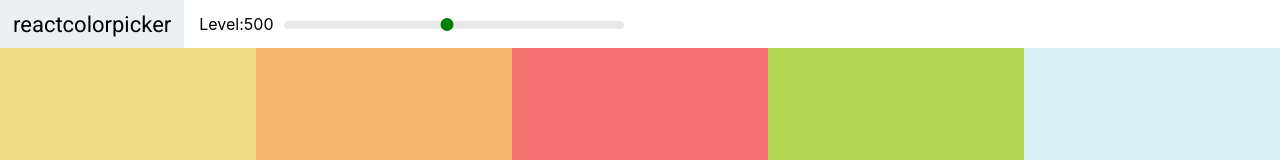
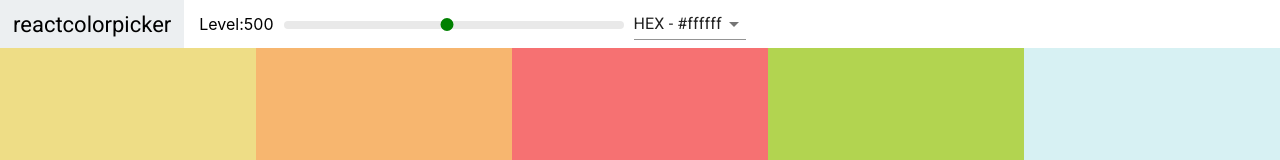
Before and after one commit to dkurganskii/color-project, a React (Create React App) app: page / in a window 1280 px wide. Shown: the top 160 px of the page. Built offline with nearby package versions, Linux system fonts and the light colour scheme.

Commit message:
add select and material ui

```diff
--- a/package.json
+++ b/package.json
@@ -3,6 +3,7 @@
   "version": "0.1.0",
   "private": true,
   "dependencies": {
+    "@material-ui/core": "^4.11.0",
     "@testing-library/jest-dom": "^4.2.4",
     "@testing-library/react": "^9.5.0",
     "@testing-library/user-event": "^7.2.1",
--- a/src/Navbar.js
+++ b/src/Navbar.js
@@ -1,11 +1,23 @@
 import React, { Component } from 'react';
+import Select from '@material-ui/core/Select';
+import MenuItem from '@material-ui/core/MenuItem';
 import Slider from 'rc-slider';
 import 'rc-slider/assets/index.css';
 import './Navbar.css';
 
 class Navbar extends Component {
+	constructor(props) {
+		super(props);
+		this.state = { format: 'hex' };
+		this.handleChange = this.handleChange.bind(this);
+	}
+	handleChange(e) {
+		this.setState({ format: e.target.value });
+		this.props.handleChange(e.target.value);
+	}
 	render() {
 		const { level, changeLevel } = this.props;
+		const { format } = this.state;
 		return (
 			<header className="Navbar">
 				<div className="logo">
@@ -17,6 +29,13 @@
 						<Slider defaultValue={level} min={100} max={900} step={100} onAfterChange={changeLevel} />
 					</div>
 				</div>
+				<div className="select-container">
+					<Select value={format} onChange={this.handleChange}>
+						<MenuItem value="hex">HEX - #ffffff</MenuItem>
+						<MenuItem value="rgb">RGB - rgb(255,255,255)</MenuItem>
+						<MenuItem value="rgba">RGBA - rgba(255,255,255, 1.0)</MenuItem>
+					</Select>
+				</div>
 			</header>
 		);
 	}
--- a/src/Palette.js
+++ b/src/Palette.js
@@ -6,19 +6,23 @@
 class Palette extends Component {
 	constructor(props) {
 		super(props);
-		this.state = { level: 500 };
+		this.state = { level: 500, format: 'hex' };
 		this.changeLevel = this.changeLevel.bind(this);
+		this.changeFormat = this.changeFormat.bind(this);
 	}
 	changeLevel(level) {
 		this.setState({ level });
 	}
+	changeFormat(val) {
+		this.setState({ format: val });
+	}
 	render() {
 		const { colors } = this.props.palette;
-		const { level } = this.state;
-		const colorBoxes = colors[level].map((color) => <ColorBox background={color.hex} name={color.name} />);
+		const { level, format } = this.state;
+		const colorBoxes = colors[level].map((color) => <ColorBox background={color[format]} name={color.name} />);
 		return (
 			<div className="Palette">
-				<NavBar level={level} changeLevel={this.changeLevel} />
+				<NavBar level={level} changeLevel={this.changeLevel} handleChange={this.changeFormat} />
 				{/* NavBar goes here */}
 				<div className="Palette-colors">{colorBoxes}</div>
 				{/* footer evenually */}
--- a/src/colorHelpers.js
+++ b/src/colorHelpers.js
@@ -19,7 +19,7 @@
 				id: color.name.toLowerCase().replace(/ /g, '-'),
 				hex: scale[i],
 				rgb: chroma(scale[i]).css(),
-				rgba: chroma(scale[i]).css().replace('rgba', 'rgba').replace(')', ',1.0)')
+				rgba: chroma(scale[i]).css().replace('rgb', 'rgba').replace(')', ',1.0)')
 			});
 		}
 	}
```
Also changed, not shown: 1 other file (tests, documents, lock files or other folders).
